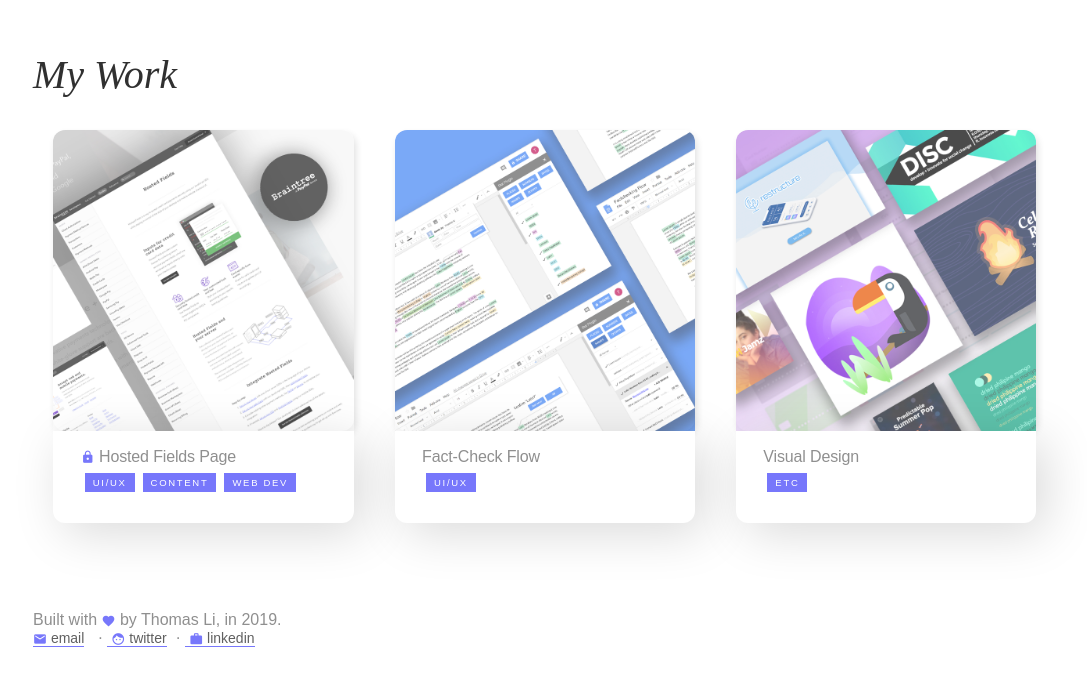
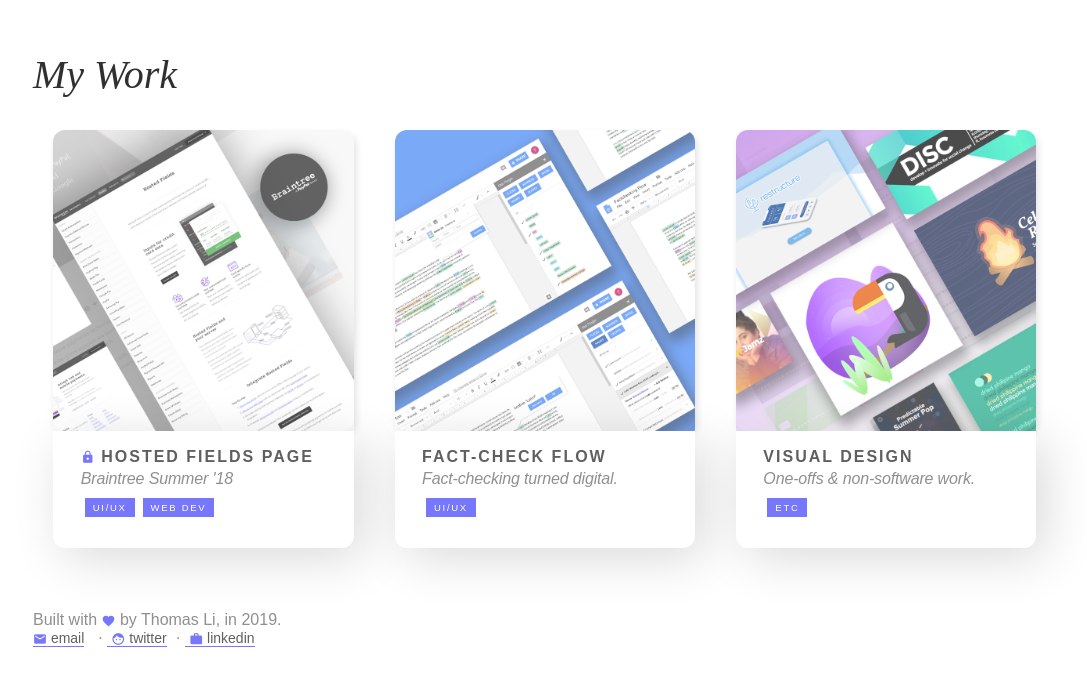
Before and after one commit to lommyti/2019summerportfolio, a React (Create React App) app: page / in a window 1280 px wide. Shown: the part 831-1517 px from the top of the page, without its empty margins (95-1182 px from the left). Built offline with nearby package versions, Linux system fonts and the light colour scheme; a web font is replaced by a local one.

Commit message:
updated case study and resume

```diff
--- a/src/App.css
+++ b/src/App.css
@@ -70,6 +70,13 @@ h3{
   letter-spacing: -.15px;
 
   margin: 0;
+}
+
+.product-name h3{
+  letter-spacing: 2px;
+  color: #5f5f5f;
+  text-transform: uppercase;
+  font-weight: bold;
 }
 
 h5{
@@ -174,7 +181,7 @@ p{
     padding: 5%;
     margin-left: 0%;
     box-shadow: 0px 10px 10px rgba(0,0,0,.15);
-    margin-top: -125px;
+    margin-top: -95px;
     z-index: -999;
     opacity: 0;
     border: 0px solid transparent;
@@ -183,7 +190,7 @@ p{
 
 .product-tile:hover .product-tile-back{
     opacity:1;
-    margin-top: -110px;
+    margin-top: -80px;
     width: 82%;
     margin-left:3%;
 }
@@ -425,3 +432,7 @@ h6{
   margin: 0;
   color: #606060;
 }
+
+.size-20{
+  font-size: 18px;
+}
--- a/src/App.js
+++ b/src/App.js
@@ -60,9 +60,9 @@ class App extends Component {
           <h2>My Work</h2>
           <br/>
           <br/>
-          <ProductTile imageSource="/img/bt-cover.jpg" productName="Hosted Fields Page" handler={this.BTHandler} tags={['ui/ux', 'content', 'web dev']}/>
-          <ProductTile imageSource="/img/fcf-cover.jpg" productName="Fact-Check Flow" handler={this.FCFHandler} tags={['ui/ux']}/>
-          <ProductTile imageSource="/img/misc-cover.jpg" productName="Visual Design" handler={this.VizHandler} tags={['etc']}/>
+          <ProductTile imageSource="/img/bt-cover.jpg" productName="Hosted Fields Page" description="Braintree Summer '18" handler={this.BTHandler} tags={['ui/ux',  'web dev']}/>
+          <ProductTile imageSource="/img/fcf-cover.jpg" productName="Fact-Check Flow" description="Fact-checking turned digital." handler={this.FCFHandler} tags={['ui/ux']}/>
+          <ProductTile imageSource="/img/misc-cover.jpg" productName="Visual Design" description="One-offs & non-software work." handler={this.VizHandler} tags={['etc']}/>
         </div>
       )
     }
--- a/src/ProductTile.js
+++ b/src/ProductTile.js
@@ -30,6 +30,7 @@ renderLock(){
                 {this.renderLock()} {this.props.productName}
               </h3>
               <br />
+              <p className="m-0 p-0"><em>{this.props.description}</em></p>
               {this.renderTags()}              <br />
 
             </div>
```
Also changed, not shown: 2 other files (tests, documents, lock files or other folders).
